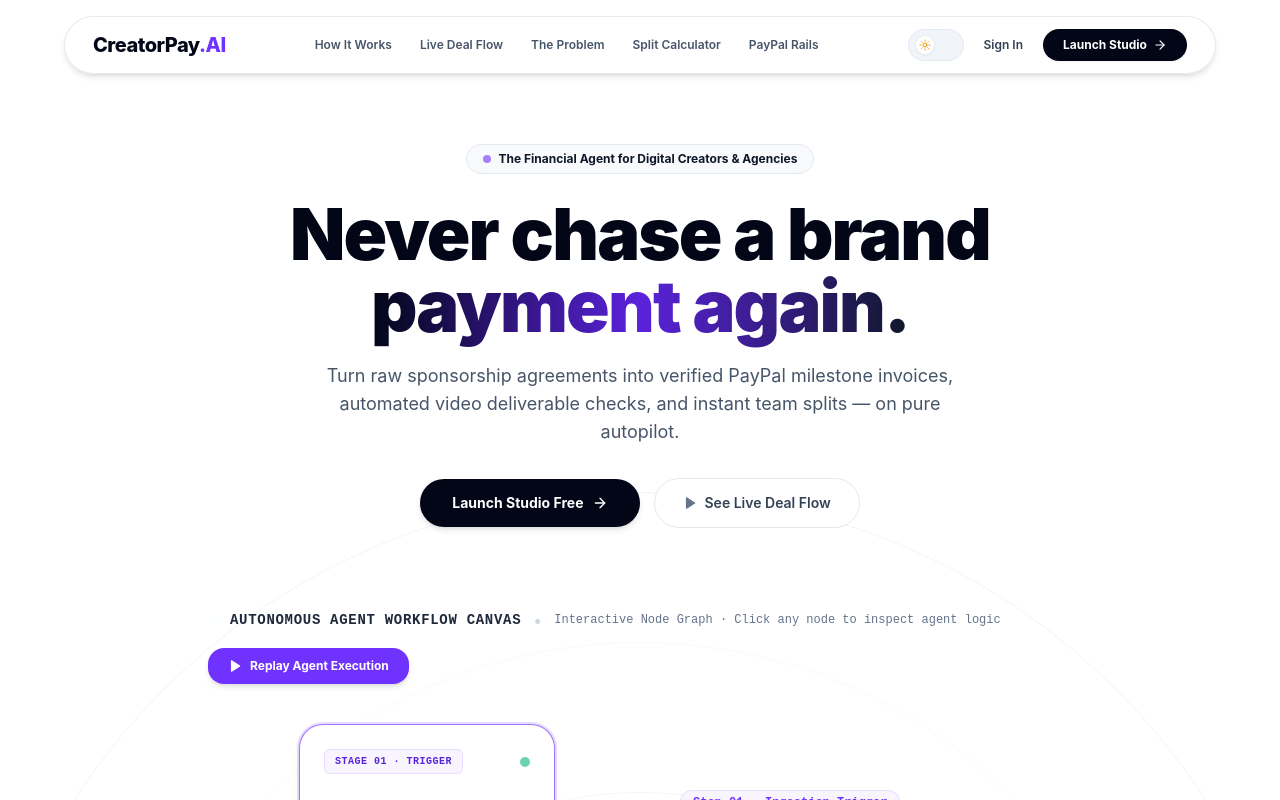
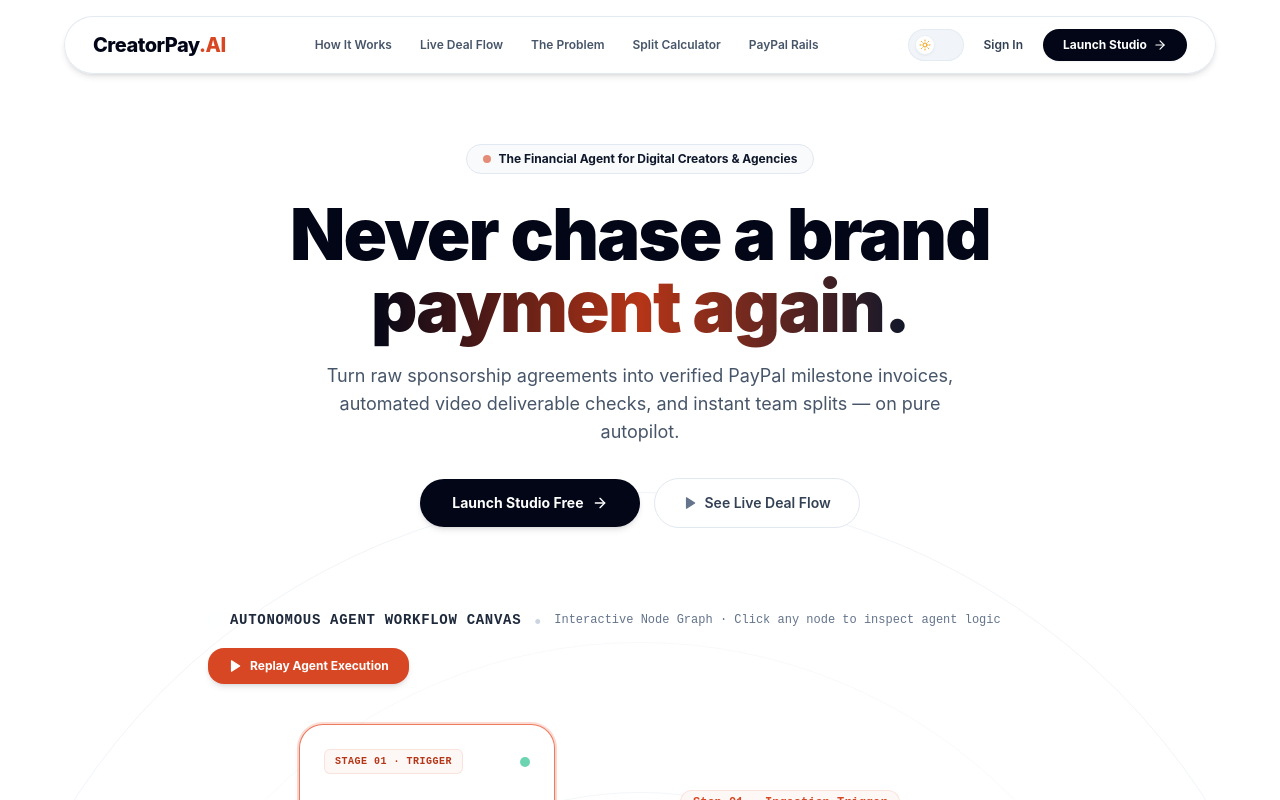
Before and after one commit to ius-sharma/CreatorPay-AI, a Next.js app: page / in a window 1280 px wide. Shown: the top 800 px of the page. Built offline with nearby package versions, Linux system fonts and the light colour scheme.

Commit message:
theme: update brand palette to terracotta coral and espresso scales

```diff
--- a/tailwind.config.ts
+++ b/tailwind.config.ts
@@ -13,17 +13,30 @@ const config: Config = {
         background: "var(--background)",
         foreground: "var(--foreground)",
         brand: {
-          50: "#f8f5ff",
-          100: "#efe9ff",
-          200: "#ddceff",
-          300: "#c4a8ff",
-          400: "#a57aff",
-          500: "#8954ff",
-          600: "#7033ff", // Core User Brand Violet
-          700: "#5b22dc",
-          800: "#481bb2",
-          900: "#39168f",
-          950: "#220963",
+          50: "#fdf7f5",
+          100: "#fceee9",
+          200: "#f9d8ce",
+          300: "#f4b7a4",
+          400: "#ee8b6d",
+          500: "#ea5834", // Core Terracotta Coral
+          600: "#d84723",
+          700: "#b53517",
+          800: "#8f2a14",
+          900: "#6f2212",
+          950: "#3e0f07",
+        },
+        espresso: {
+          50: "#faf6f4",
+          100: "#f4ebe6",
+          200: "#e8d8d0",
+          300: "#d6bdb2",
+          400: "#bda093",
+          500: "#9e8174",
+          600: "#7d6357",
+          700: "#5e483e",
+          800: "#43322a",
+          900: "#2b1d19", // Primary Deep Warm Neutral
+          950: "#17100e", // Deep Dark Surface
         },
         paypal: {
           blue: "#003087",      // Official Primary PayPal Blue
@@ -36,7 +49,7 @@ const config: Config = {
         },
       },
       fontFamily: {
-        sans: ["Inter", "system-ui", "-apple-system", "BlinkMacSystemFont", "Segoe UI", "sans-serif"],
+        sans: ["var(--font-jakarta)", "Plus Jakarta Sans", "Inter", "system-ui", "-apple-system", "BlinkMacSystemFont", "Segoe UI", "sans-serif"],
         mono: ["JetBrains Mono", "Courier New", "monospace"],
       },
     },
```
